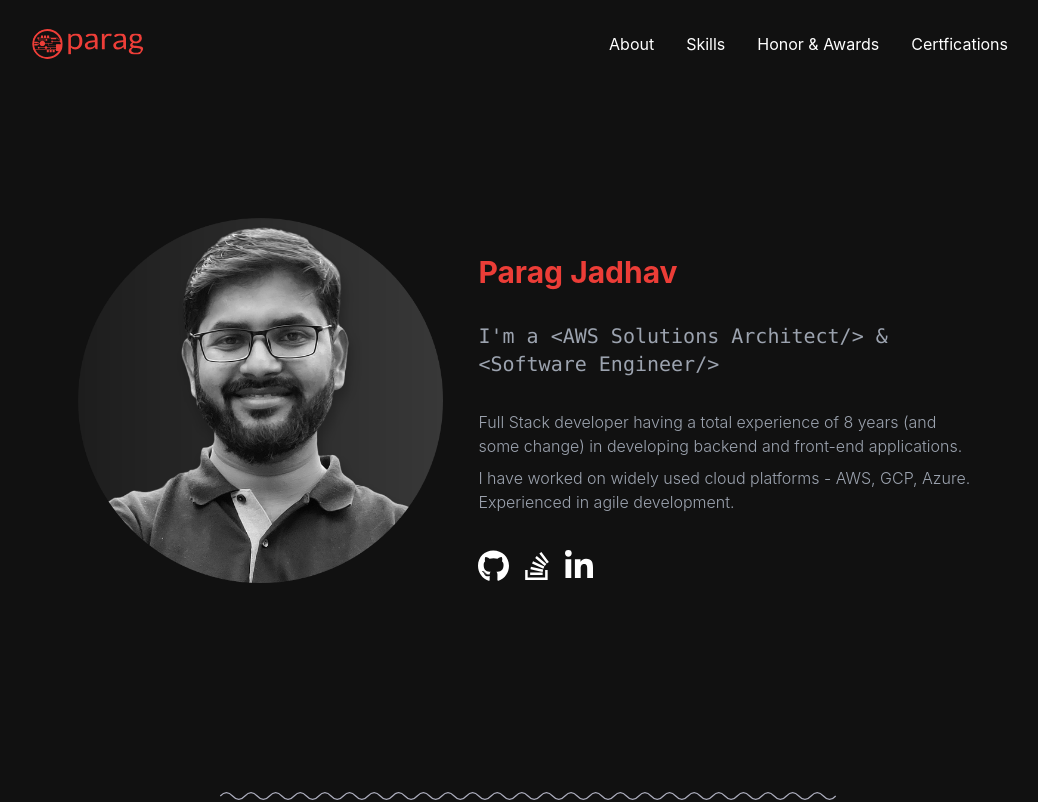
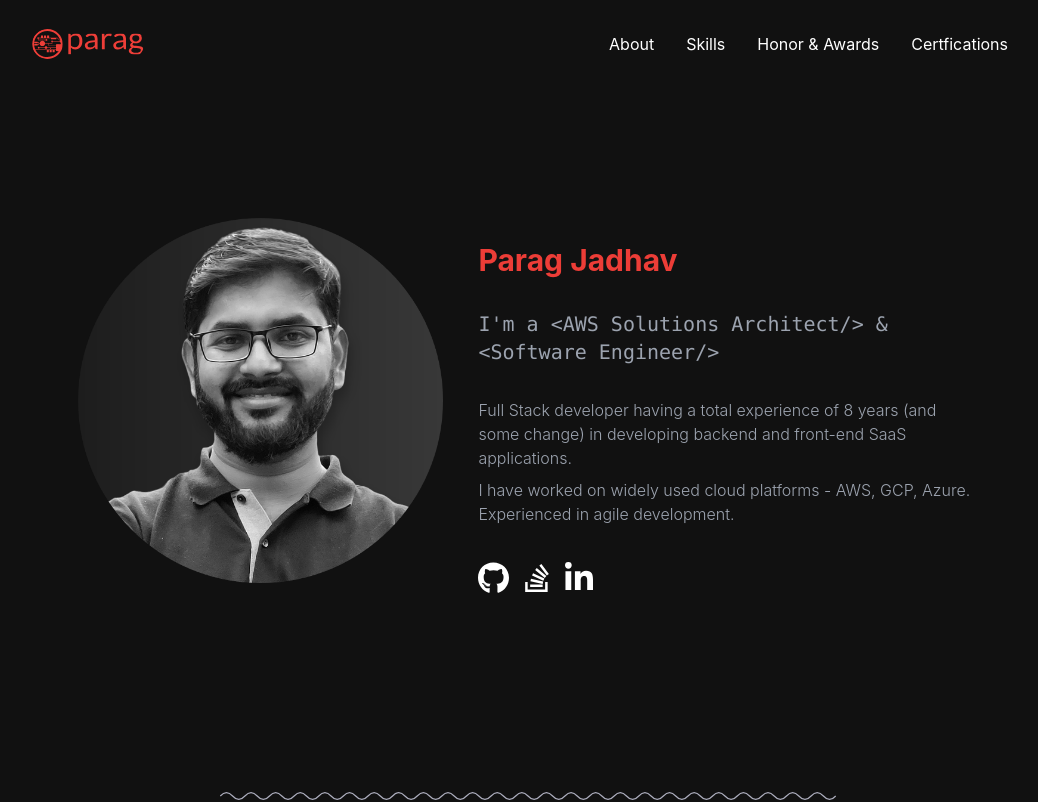
Before and after one commit to parag0/portfolio, a React (Create React App) app: page / in a window 1280 px wide. Shown: the top 802 px of the page, without its empty margins (112-1150 px from the left). Built offline with nearby package versions, Linux system fonts and the light colour scheme.

Commit message:
Update Banner.js

```diff
--- a/src/components/Banner.js
+++ b/src/components/Banner.js
@@ -33,7 +33,7 @@ const Banner = () => {
 
           <p className="text-md font-light text-gray-400 my-1">
             Full Stack developer having a total experience of 8 years (and some change) in
-            developing backend and front-end applications.
+            developing backend and front-end SaaS applications.
           </p>
           <p className="text-md font-light text-gray-400 my-1">
             I have worked on widely used cloud platforms - AWS, GCP, Azure. Experienced in agile
```
